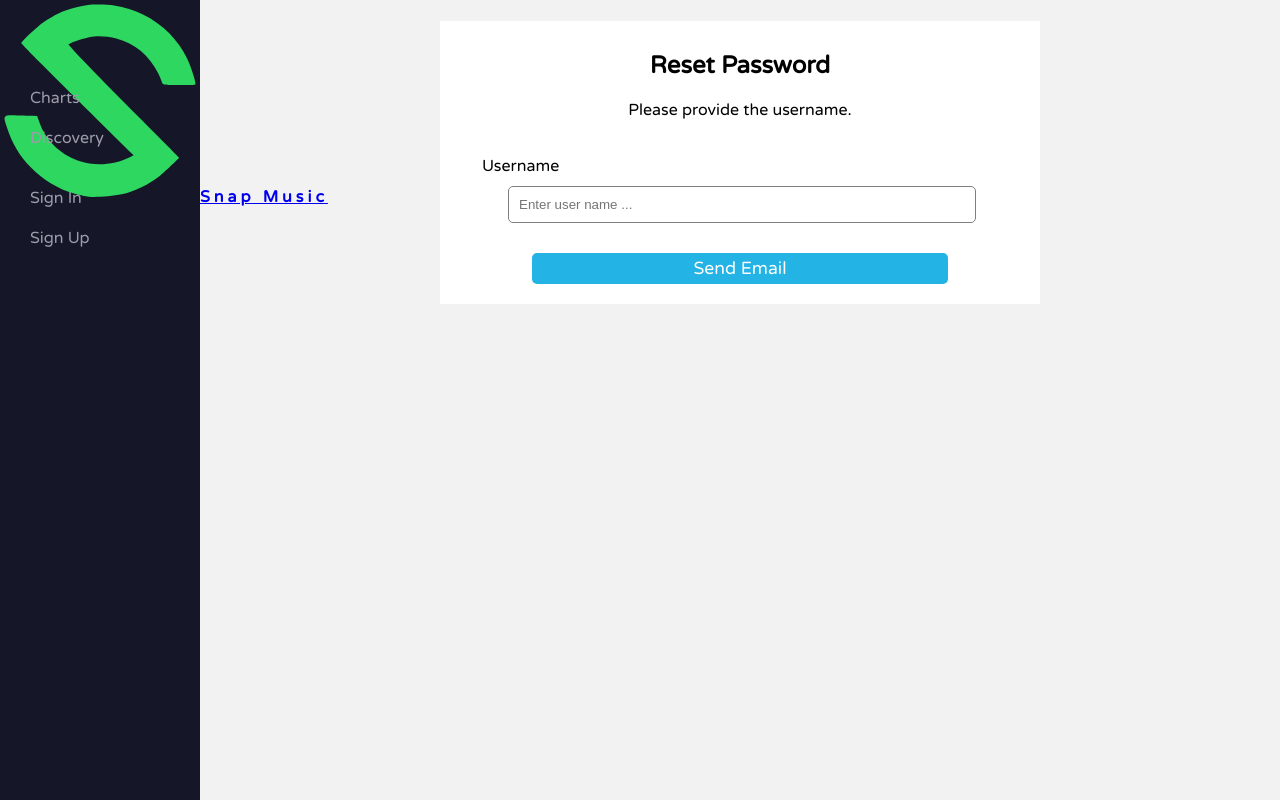
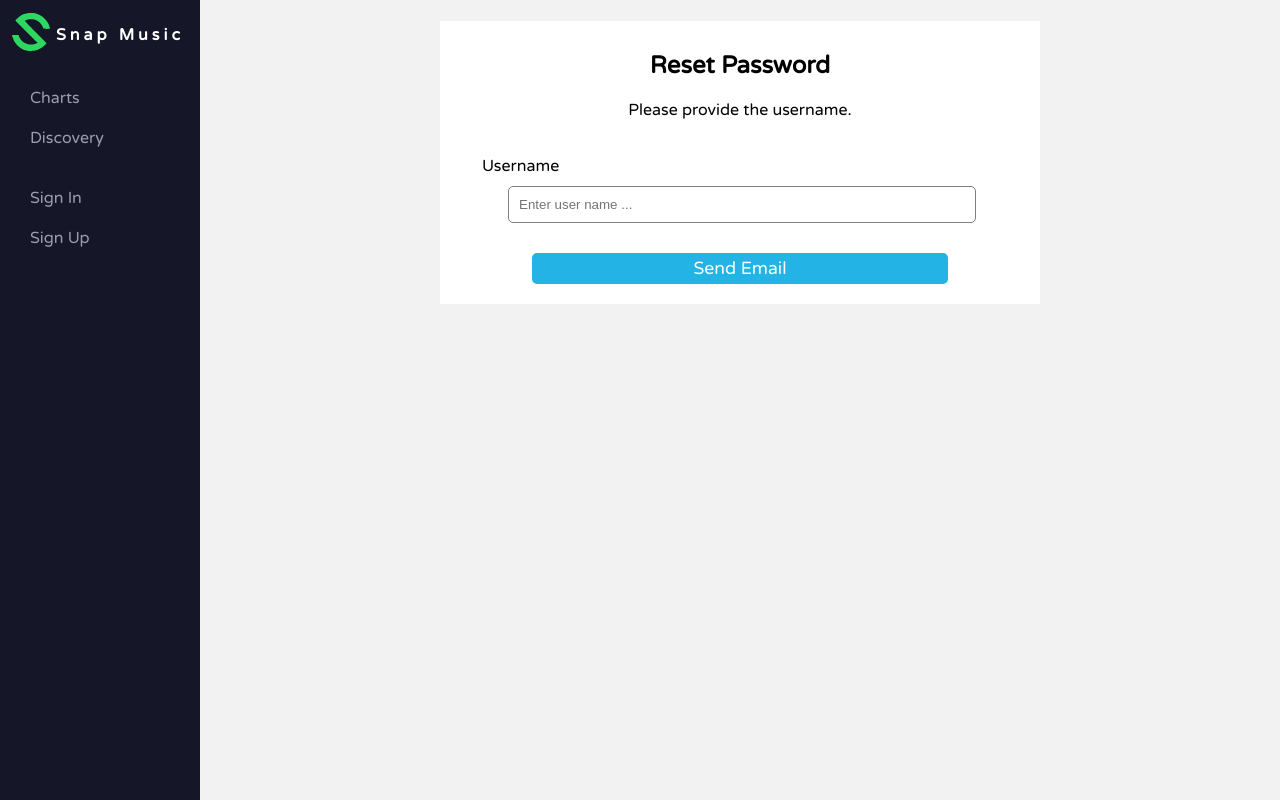
Before and after one commit to williamstyronejr/snap-music, a React app in the folder client/: page /account/recovery in a window 1280 px wide. Built offline with nearby package versions, Linux system fonts and the light colour scheme; no server answers.

Commit message:
Updated styles

```diff
--- a/client/src/components/layouts/styles/header.css
+++ b/client/src/components/layouts/styles/header.css
@@ -36,8 +36,25 @@
   white-space: nowrap;
 }
 
+.menu__title {
+  text-decoration: none;
+  color: white;
+}
+
+.menu__title:hover {
+  color: #efefef;
+}
+
 .menu-active .menu__heading {
   text-align: center;
+}
+
+.logo {
+  position: relative;
+  width: 40px;
+  height: 40px;
+  top: 12px;
+  left: -5px;
 }
 
 .overlay {
@@ -122,6 +139,10 @@
     z-index: 3;
     transition: 0.3s;
     background-color: rgba(36, 39, 59, 0.8);
+  }
+
+  .menu-collapse .logo {
+    display: none;
   }
 }
 
```
